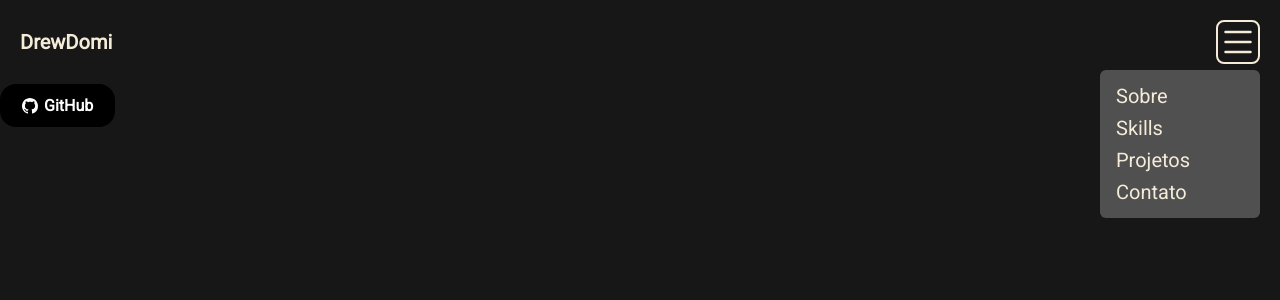
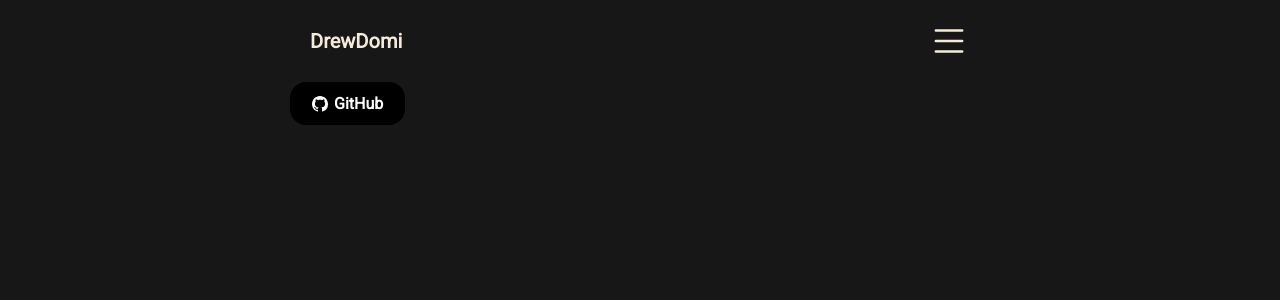
Before and after one commit to DevFirstVaga/portfolio-client, a React (Vite) app: page / in a window 1280 px wide. Shown: the top 300 px of the page. Built offline with nearby package versions, Linux system fonts and the light colour scheme.

Commit message:
feat: Nav Menu

```diff
--- a/src/components/Header/index.tsx
+++ b/src/components/Header/index.tsx
@@ -1,5 +1,6 @@
 import { BsList } from "react-icons/bs";
 import * as S from "./styled";
+import { useState } from "react";
 
 export type HeaderProps = {
   section?: Array<string>;
@@ -7,25 +8,32 @@ export type HeaderProps = {
 };
 
 function Header({ section, nickname }: HeaderProps) {
+  const [toggle, setToggle] = useState(false);
+  function toggleMenu() {
+    setToggle((prevState) => !prevState);
+  }
+
   return (
     <S.Wrapper>
       <div>
         <h1>{nickname}</h1>
       </div>
-      <span>
+      <span onClick={toggleMenu}>
         <BsList />
       </span>
+      {toggle && (
         <nav>
           <ul>
-          {section?.map((e) => {
+            {section?.map((link) => {
               return (
                 <li>
-                <a href="#">{e}</a>
+                  <a href={`#${link}`}>{link}</a>
                 </li>
               );
             })}
           </ul>
         </nav>
+      )}
     </S.Wrapper>
   );
 }
--- a/src/components/Header/styled.ts
+++ b/src/components/Header/styled.ts
@@ -9,6 +9,7 @@ export const Wrapper = styled.header<StyledProps>`
     justify-content: space-between;
     align-items: center;
     padding: 20px;
+    position: relative;
     nav {
       font-size: 20px;
       background-color: #505050;
@@ -31,13 +32,13 @@ export const Wrapper = styled.header<StyledProps>`
       }
     }
     span {
-      border: solid 2px ${theme.colors.white};
-      border-radius: 8px;
-      font-size: 40px;
+      font-size: 42px;
       cursor: pointer;
       svg {
         display: block;
       }
     }
+    @media (min-width: 800px) {
+    }
   `}
 `;
--- a/src/theme/global.ts
+++ b/src/theme/global.ts
@@ -16,6 +16,8 @@ const GlobalStyle = createGlobalStyle`
   body{
     background-color: ${theme.colors.black};
     color: ${theme.colors.white};
+    margin: auto;
+    max-width: 700px;
   }
 `;
 
```
Lines whose indentation alone changed are shown as unchanged.
